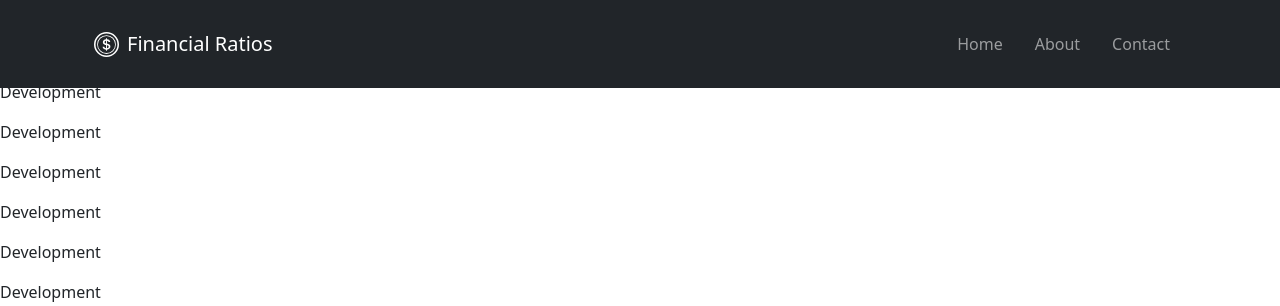
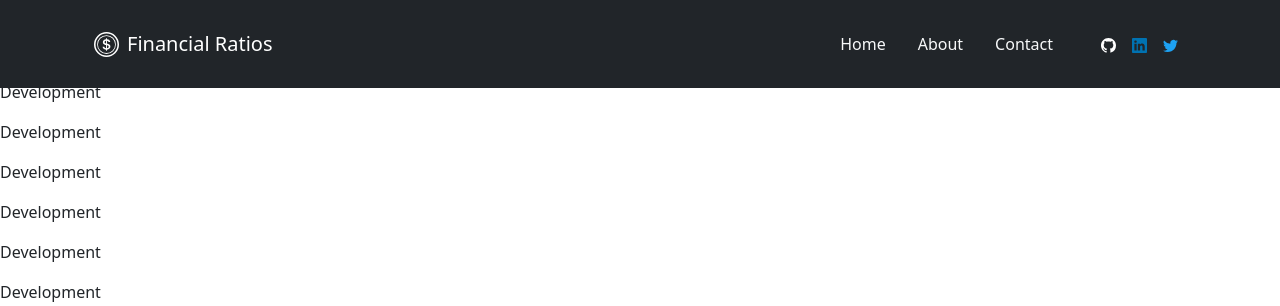
Before and after one commit to Damsith-LK/financial-ratios-app, a Flask app: page / in a window 1280 px wide. Shown: the top 306 px of the page. Run offline with Flask 3, Linux system fonts and the light colour scheme.

Commit message:
Modify header

```diff
--- a/templates/header.html
+++ b/templates/header.html
@@ -33,24 +33,33 @@
             <ul class="navbar-nav ms-auto py-4 py-lg-0">
               <li class="nav-item">
                 <a
-                  class="nav-link px-lg-3 py-3 py-lg-4"
+                  class="nav-link px-lg-3 py-3 py-lg-4 text-light"
                   href="{{ url_for('home') }}"
                   >Home</a
                 >
               </li>
               <li class="nav-item">
                 <a
-                  class="nav-link px-lg-3 py-3 py-lg-4"
+                  class="nav-link px-lg-3 py-3 py-lg-4 text-light"
                   href="#"
                   >About</a
                 >
               </li>
               <li class="nav-item">
                 <a
-                  class="nav-link px-lg-3 py-3 py-lg-4"
+                  class="nav-link px-lg-3 py-3 py-lg-4 me-4 text-light"
                   href="#"
                   >Contact</a
                 >
+              </li>
+              <li class="nav-item">
+                <a class="nav-link px-lg-2  py-3 py-lg-4" href="https://github.com"><img src="../static/assets/icons/github.svg" height="15"></a>
+              </li>
+              <li class="nav-item">
+                <a class="nav-link px-lg-2 py-3 py-lg-4" href="https://www.linkedin.com/in/damsith-wijekoon-sl/"><img src="../static/assets/icons/linkedin.svg" height="15"></a>
+              </li>
+              <li class="nav-item">
+                <a class="nav-link px-lg-2 py-3 py-lg-4" href="https://twitter.com"><img src="../static/assets/icons/twitter.svg" height="15"></a>
               </li>
             </ul>
           </div>
```
Also changed, not shown: static/assets/icons/github.svg (added), static/assets/icons/linkedin.svg (added), static/assets/icons/twitter.svg (added).
